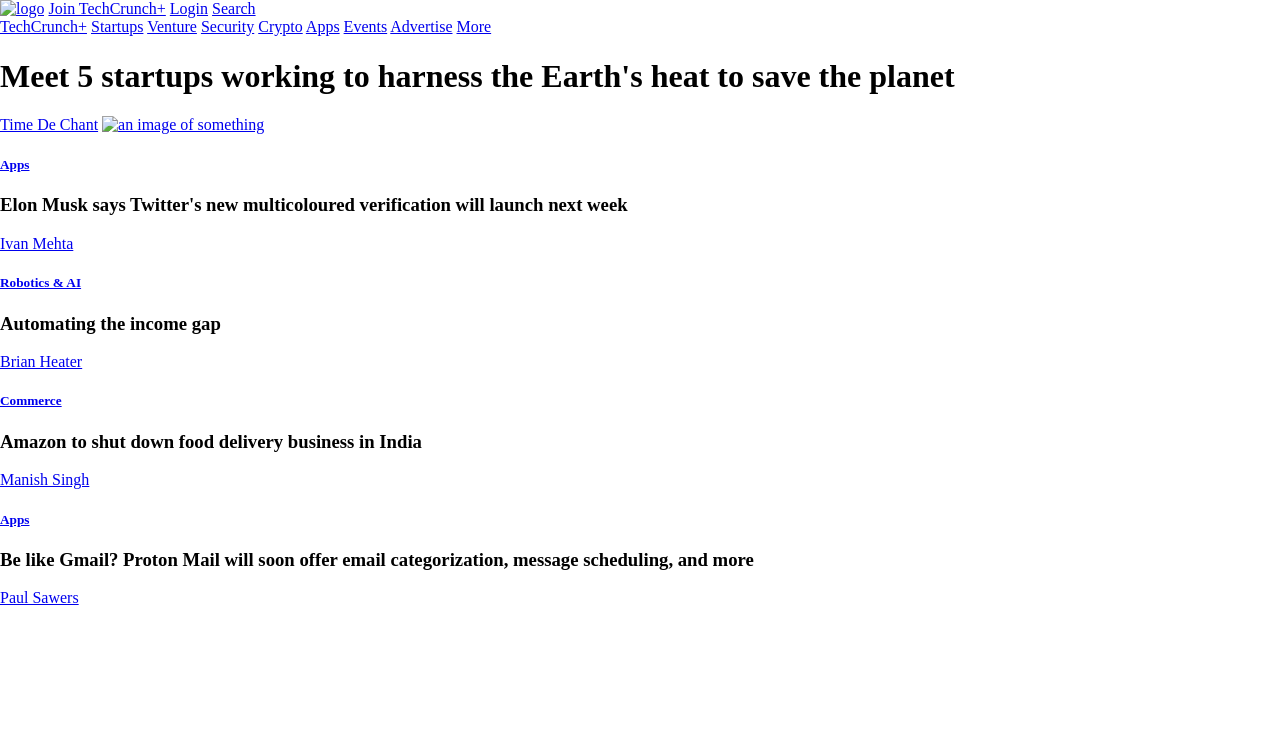
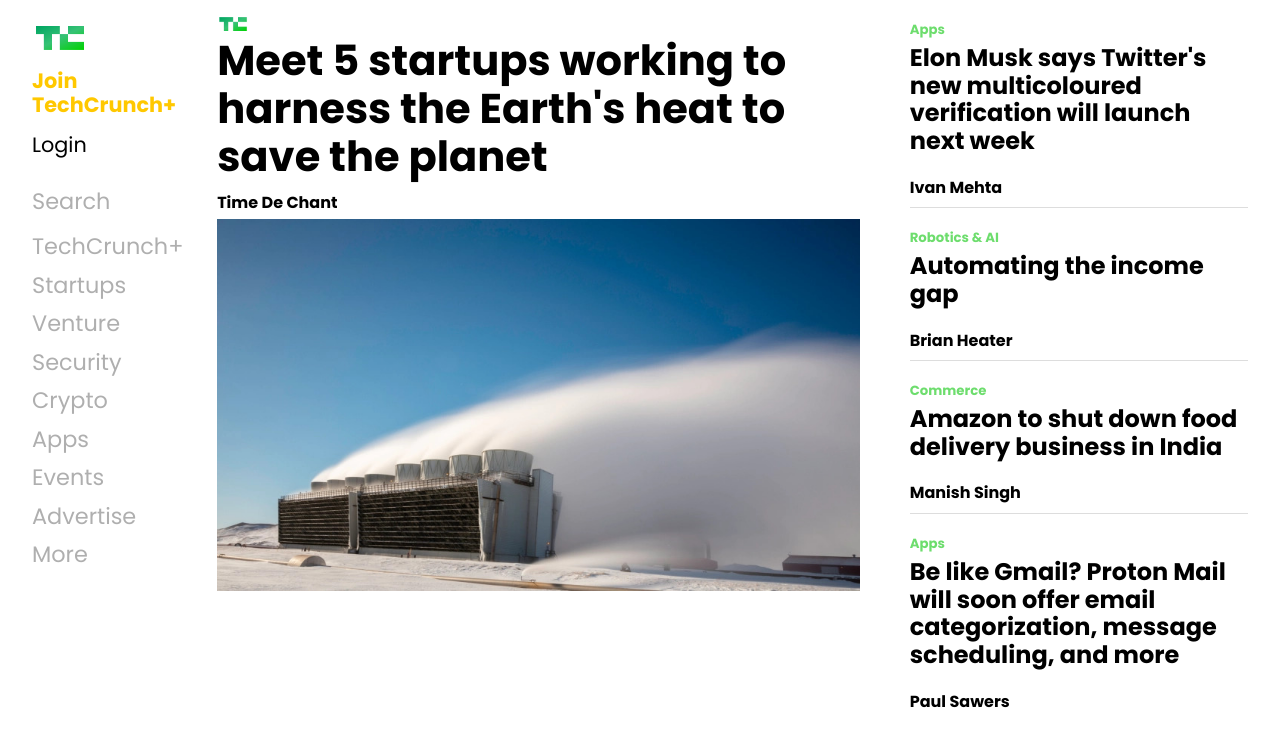
Before and after one commit to SouravsGithub/layout1, a plain HTML site: page index.html in a window 1280 px wide. Drawn offline with Linux system fonts and the light colour scheme.

Commit message:
almost done with the main section for now

```diff
--- a/css/style.css
+++ b/css/style.css
@@ -22,19 +22,125 @@
 /*******************************************/
 
 body {
-
+  font-family: "Poppins", sans-serif;
 }
-
 
 /******************************************
 /* LAYOUT
 /*******************************************/
-header {
-
+.main {
+  display: flex;
+}
+.main > * {
+}
+.main > header {
+  flex: 1;
+  margin-left: 2rem;
+}
+.main > header + section {
+  flex: 4;
+  margin: 1rem 0;
+  padding: 0 1rem;
 }
 
+.main > section + section {
+  flex: 2;
+  margin-right: 2rem;
+}
+header {
+  margin-top: 1.5rem;
+}
+nav * {
+  display: block;
+}
+.logo {
+  width: 35%;
+}
+.small-logo {
+  width: 5%;
+}
+.gold-text {
+  text-decoration: none;
+  margin: 1rem 0;
+  color: rgb(255, 200, 0);
+  font-size: 1.3rem;
+  font-weight: bold;
+}
+.login {
+  text-decoration: none;
+  color: black;
+  font-size: 1.3rem;
+  margin-bottom: 2rem;
+}
+.search,
+.nav-links > * {
+  text-decoration: none;
+  color: rgb(175, 175, 175);
+  font-size: 1.4rem;
+}
+.search {
+  margin-bottom: 1.2rem;
+}
+.nav-links > * {
+  margin-bottom: 0.8rem;
+}
+.nav-links > *:hover {
+  color: rgb(68, 195, 68);
+}
+.login:hover {
+  color: rgb(54, 160, 54);
+}
+.nav-links > *:first-child:hover {
+  color: gold;
+}
+header + section h1 {
+  margin-top: 0;
+  font-size: 2.6rem;
+  font-weight: bolder;
+  margin-bottom: 2%;
+}
+header + section span a {
+  text-decoration: none;
+  font-size: 1rem;
+  color: black;
+  font-weight: bolder;
+}
+header + section span a:hover {
+  color: rgb(68, 195, 68);
+}
+.main-img {
+  width: 95%;
+  margin-top: 1%;
+}
+.article {
+  border-bottom: 1px solid rgb(221, 221, 221);
+  padding-bottom: 3%;
+}
+.article:last-child {
+  border: none;
+}
+.article h5 {
+  margin-bottom: 0;
+}
+.article h5 a {
+  color: rgb(109, 221, 109);
+}
+.article h3 {
+  font-size: 1.5rem;
+  margin-top: 2%;
+}
+.article a {
+  text-decoration: none;
+  color: black;
+}
+.article span a {
+  font-weight: bold;
+}
+.article span a:hover {
+  color: rgb(26, 165, 26);
+  font-weight: bold;
+}
 footer {
-
 }
 
 /******************************************
--- a/index.html
+++ b/index.html
@@ -8,6 +8,12 @@
     <title>Tech Crunch</title>
 
     <!-- external CSS link -->
+    <link rel="preconnect" href="https://fonts.googleapis.com" />
+    <link rel="preconnect" href="https://fonts.gstatic.com" crossorigin />
+    <link
+      href="https://fonts.googleapis.com/css2?family=Poppins:wght@400;500;700;800&display=swap"
+      rel="stylesheet"
+    />
     <link rel="stylesheet" href="css/normalize.css" />
     <link rel="stylesheet" href="css/style.css" />
   </head>
@@ -15,10 +21,15 @@
     <section class="main">
       <header>
         <nav>
-          <a href="#"><img src="#" alt="logo" /></a>
-          <a href="#">Join TechCrunch+</a>
-          <a href="#">Login</a>
-          <a href="#">Search</a>
+          <a href="#"
+            ><img
+              src="./images and logos/Screenshot_20221126_123318.png"
+              alt="logo"
+              class="logo"
+          /></a>
+          <a href="#" class="gold-text">Join TechCrunch+</a>
+          <a href="#" class="login">Login</a>
+          <a href="#" class="search">Search</a>
           <div class="nav-links">
             <a href="#">TechCrunch+</a>
             <a href="#">Startups</a>
@@ -33,11 +44,22 @@
         </nav>
       </header>
       <section>
+        <a href="#"
+          ><img
+            src="./images and logos/Screenshot_20221126_123318.png"
+            alt="logo"
+            class="small-logo"
+        /></a>
         <h1>
           Meet 5 startups working to harness the Earth's heat to save the planet
         </h1>
         <span><a href="#">Time De Chant</a></span>
-        <a href="#"><img src="#" alt="an image of something" /></a>
+        <a href="#"
+          ><img
+            src="./images and logos/GettyImages-1141597969.jpg"
+            alt="an image of something"
+            class="main-img"
+        /></a>
       </section>
       <section class="other-articles">
         <section class="article">
```
Also changed, not shown: images and logos/GettyImages-1141597969.jpg (added), images and logos/Screenshot_20221126_123318.png (added). Lines whose indentation alone changed are shown as unchanged.
